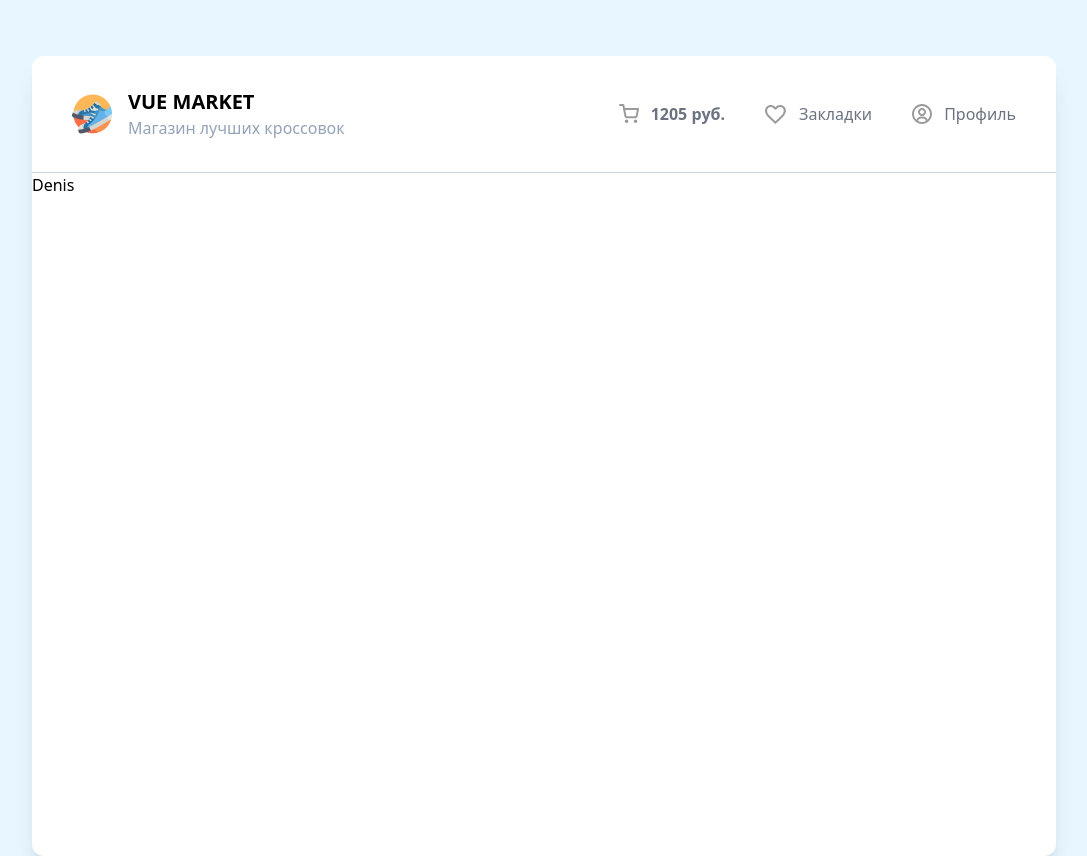
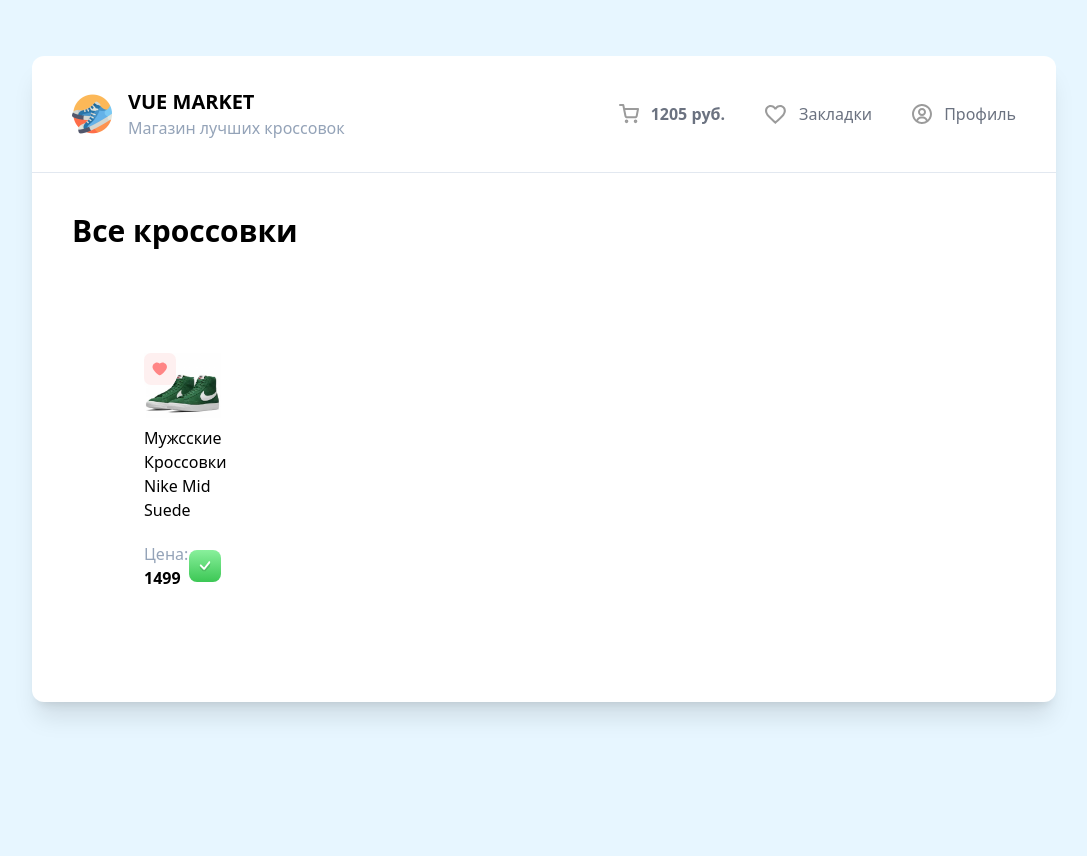
Before and after one commit to redman1922/Vue-Market, a Vue app: page / in a window 1280 px wide. Shown: the whole page, without its empty margins (96-1183 px from the left). After the commit the page ends 800 px from the top, so only its background shows below. Built offline with nearby package versions, Linux system fonts and the light colour scheme.

Commit message:
add layout CardList in the desktop

```diff
--- a/src/App.vue
+++ b/src/App.vue
@@ -1,14 +1,20 @@
 <script setup lang='ts'>
+import Header from '@/components/Header.vue'
+import CardList from '@/components/CardList.vue'
 
-import Header from '@/components/Header.vue';
 </script>
 
 <template>
   <div
-    class='bg-white w-4/5 m-auto h-screen rounded-xl shadow-xl mt-14'
+    class='bg-white w-4/5 m-auto rounded-xl shadow-xl mt-14'
   >
     <Header />
-    <h1>Denis</h1>
+    <div class='p-10'>
+      <h2 class='text-3xl font-bold mb-8'>Все кроссовки</h2>
+
+      <CardList/>
+
+  </div>
   </div>
 
 </template>
--- /dev/null
+++ b/src/components/Card.vue
@@ -0,0 +1,33 @@
+<script setup>
+defineProps({
+  imageUrl: String,
+  title: String,
+  price: Number,
+  isFavorite: Boolean,
+  isAdded: Boolean,
+  onClickAdd: Function,
+  onClickFavorite: Function
+})
+
+
+</script>
+
+<template>
+  <div
+    class='relative m-10 border-slate-200 rounded-3xl p-8 cursor-pointer hover:-translate-y-2 hover:shadow-xl transition'>
+    <img :src='!isFavorite ? "/like-1.svg" : "/like-2.svg"'
+         alt='Like-1'
+         class='absolute top-8 left-8'
+         @click='onClickFavorite'
+    >
+    <img :src='imageUrl' alt='Sneakers'>
+    <p class='mt-2'>{{ title }}</p>
+    <div class='flex justify-between mt-5'>
+      <div class='flex flex-col'>
+        <span class='text-slate-400'>Цена:</span>
+        <b>{{ price }}</b>
+      </div>
+      <img @click='onClickAdd' :src='isAdded ? "/checked.svg" : "/plus.svg"' alt='plus'>
+    </div>
+  </div>
+</template>
--- /dev/null
+++ b/src/components/CardList.vue
@@ -0,0 +1,23 @@
+<script setup lang='ts'>
+  import Card from './Card.vue'
+
+  function onClickAdd(){
+    alert('Dobav')
+  }
+
+
+</script>
+
+<template>
+  <div class='grid grid-cols-4 gap-5'>
+    <Card
+      :price='1499'
+      title='Мужсские Кроссовки Nike Mid Suede'
+      image-url='/sneakers/sneakers-1.jpg'
+      :is-added='true'
+      :is-favorite='true'
+      :on-click-add='onClickAdd'
+    />
+
+  </div>
+</template>
--- a/src/components/Header.vue
+++ b/src/components/Header.vue
@@ -1,5 +1,5 @@
 <template>
-  <header class='flex justify-between border-b border-slate-300 px-10 py-8'>
+  <header class='flex justify-between border-b border-slate-200 px-10 py-8'>
     <div class='flex items-center gap-4'>
       <img src='/logo.png' alt='Logo' class='w-10'>
       <div>
```
